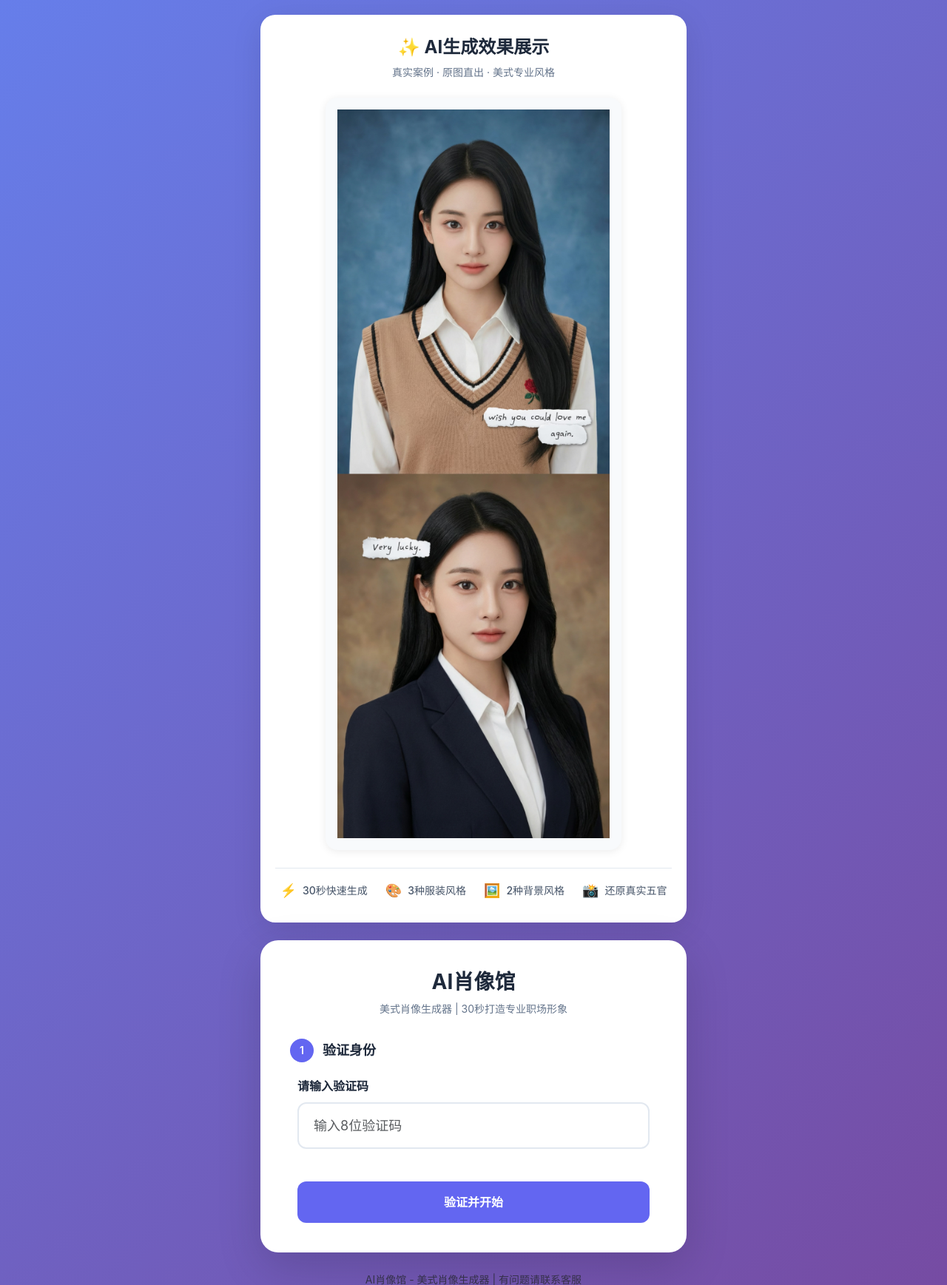
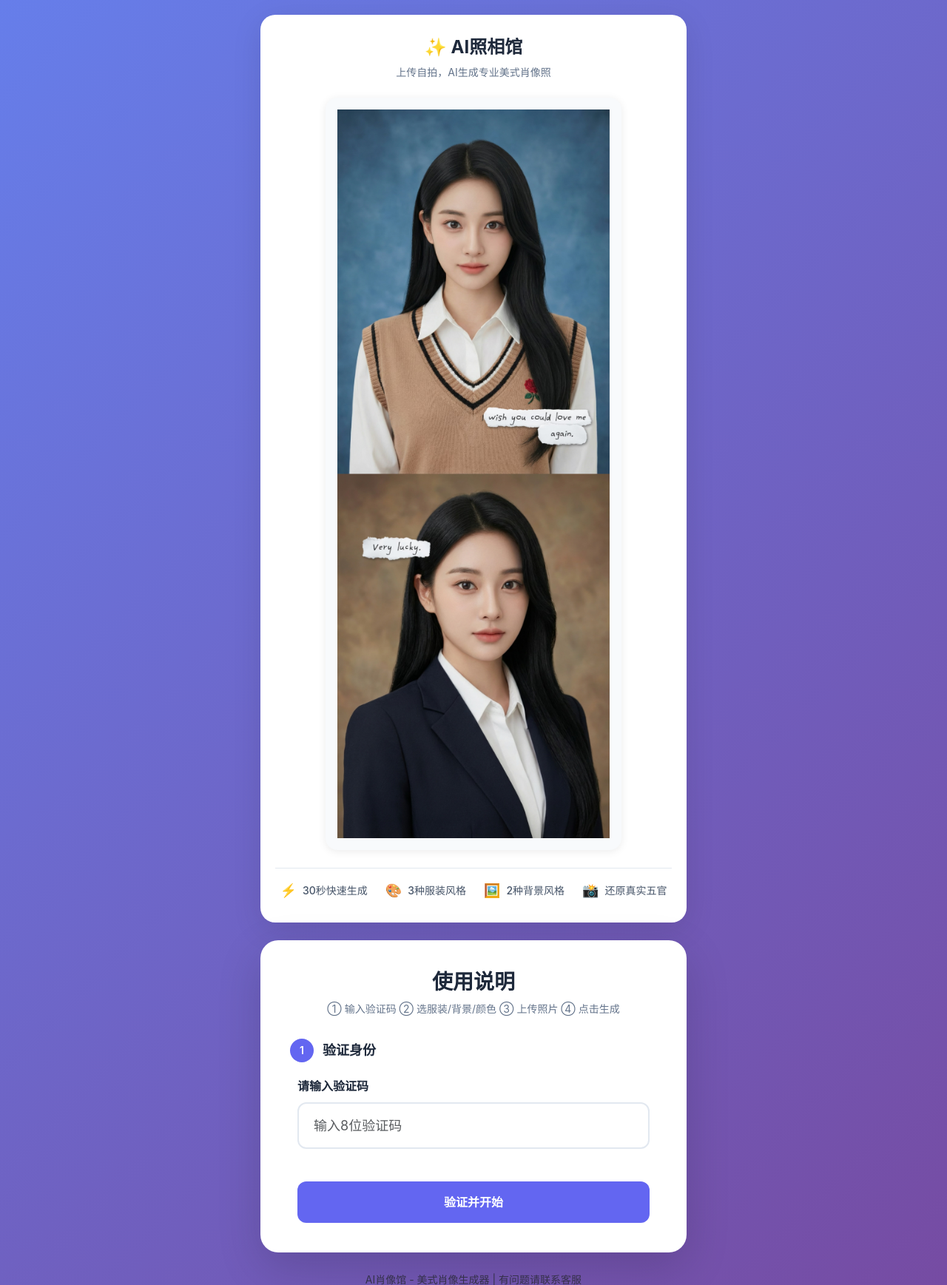
Before and after one commit to s26233792-lab/haimati, a Flask app: page / in a window 1280 px wide. Shown: the top 1737 px of the page at 74% size. Run offline with Flask 3, Linux system fonts and the light colour scheme; some libraries are stand-ins or nearby versions.

Commit message:
refactor: 调整页面标题和使用说明位置
- 将 AI肖像馆 改为 AI照相馆
- AI照相馆标题移至效果展示区域
- 原标题位置改为使用说明，简述4步操作流程
- 更新网页标题

Co-Authored-By: Claude Opus 4.6 <noreply@anthropic.com>

```diff
--- a/templates/index.html
+++ b/templates/index.html
@@ -3,7 +3,7 @@
 <head>
     <meta charset="UTF-8">
     <meta name="viewport" content="width=device-width, initial-scale=1.0">
-    <title>AI肖像馆 - 美式肖像生成器</title>
+    <title>AI照相馆 - 美式肖像生成器</title>
     <link href="https://cdn.jsdelivr.net/npm/bootstrap@5.3.0/dist/css/bootstrap.min.css" rel="stylesheet">
     <link rel="stylesheet" href="{{ url_for('static', filename='style.css') }}">
 </head>
@@ -12,8 +12,8 @@
         <!-- 示例展示区域 -->
         <div class="showcase-section">
             <div class="showcase-title">
-                <h2>✨ AI生成效果展示</h2>
-                <p class="showcase-subtitle">真实案例 · 原图直出 · 美式专业风格</p>
+                <h2>✨ AI照相馆</h2>
+                <p class="showcase-subtitle">上传自拍，AI生成专业美式肖像照</p>
             </div>
             <!-- 效果对比展示 -->
             <div class="showcase-comparison-wrapper">
@@ -42,8 +42,8 @@
         <div class="main-card">
             <!-- 头部 -->
             <div class="text-center mb-4">
-                <h1 class="title">AI肖像馆</h1>
-                <p class="subtitle">美式肖像生成器 | 30秒打造专业职场形象</p>
+                <h1 class="title">使用说明</h1>
+                <p class="subtitle">① 输入验证码 ② 选服装/背景/颜色 ③ 上传照片 ④ 点击生成</p>
             </div>
 
             <!-- 步骤1: 输入验证码 -->
```
